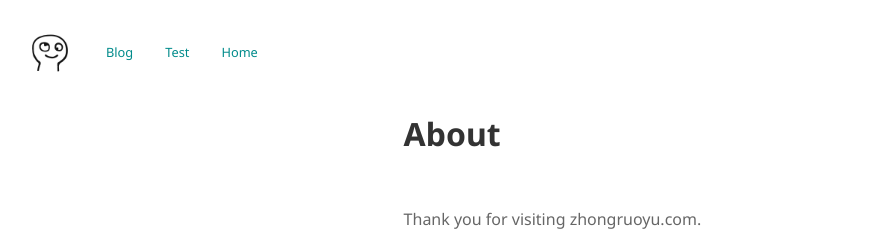
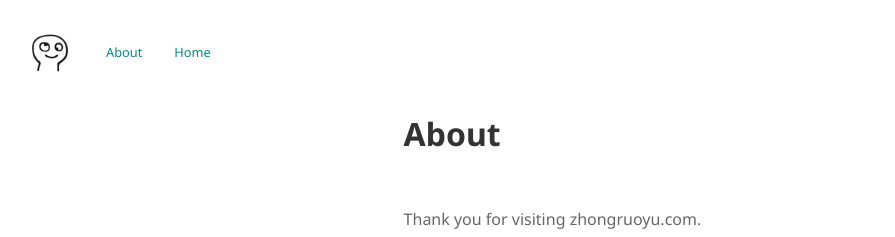
Before and after one commit to ZhongRuoyu/zhongruoyu.com, a Jekyll site: the page built from pages/core/about.html, in a window 1280 px wide. Shown: the top 237 px of the page, without its empty margins (6-901 px from the left). Built offline with Jekyll 4.4.1, drawn with Linux system fonts in a browser that asks for light colours.

Commit message:
Config updated

```diff
--- a/_config.yml
+++ b/_config.yml
@@ -11,12 +11,12 @@ author: Zhong Ruoyu
 
 # post settings
 navigation_categories:
+#  -
+#    name: Blog
+#    path: /blog/
   -
-    name: Blog
-    path: /blog/
-  -
-    name: Test
-    path: /test/
+    name: About
+    path: /about/
 
 hide_info: false
 hide_author: false
```
